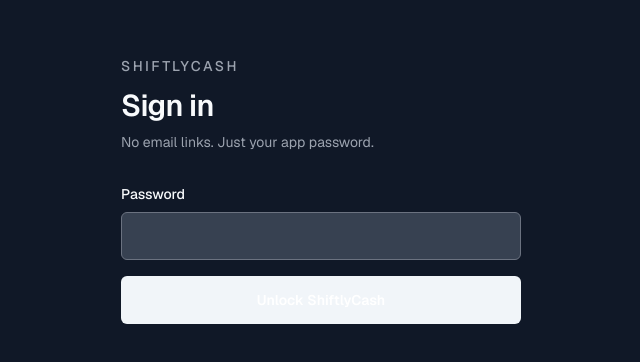
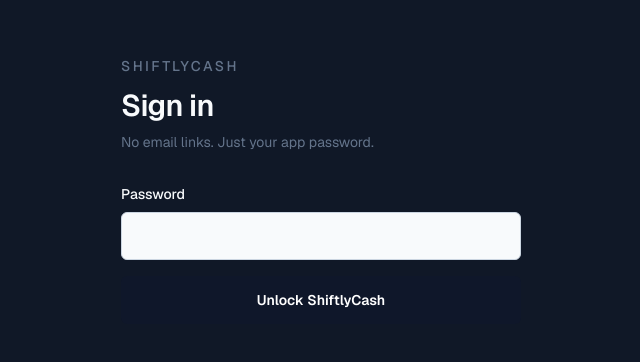
Before and after one commit to Jonathanparker2023/ShiftlyCash, a Next.js app: page /login in a window 1280 px wide. Shown: the part 210-572 px from the top of the page, without its empty margins (319-959 px from the left). Built offline with nearby package versions, Linux system fonts and the light colour scheme.

Commit message:
Revert "ui: switch panels to dark-gray (#374151) with light text"
This reverts commit 3a579b6f1e7aaad9120d13eda5a6c13bf12f25a3.

```diff
--- a/src/app/globals.css
+++ b/src/app/globals.css
@@ -5,13 +5,13 @@
   --foreground: #f8fafc;
   --shift-bg: #101827;
   --shift-bg-deep: #0b1220;
-  --shift-panel: #374151;
-  --shift-panel-soft: #4b5563;
-  --shift-border: #4b5563;
-  --shift-border-strong: #6b7280;
-  --shift-ink: #f1f5f9;
-  --shift-ink-soft: #cbd5e1;
-  --shift-muted: #9ca3af;
+  --shift-panel: #f8fafc;
+  --shift-panel-soft: #e8eef6;
+  --shift-border: #d7dee8;
+  --shift-border-strong: #cbd5e1;
+  --shift-ink: #0f172a;
+  --shift-ink-soft: #334155;
+  --shift-muted: #64748b;
   --shift-teal: #0e7490;
   --shift-teal-soft: #e0f2fe;
   --shift-orange: #c2410c;
@@ -101,7 +101,7 @@
 }
 
 .text-zinc-600 {
-  color: #94a3b8 !important;
+  color: #475569 !important;
 }
 
 .text-zinc-500,
@@ -114,7 +114,7 @@
 }
 
 .hover\:text-zinc-600:hover {
-  color: #94a3b8 !important;
+  color: #475569 !important;
 }
 
 .bg-emerald-50,
```
